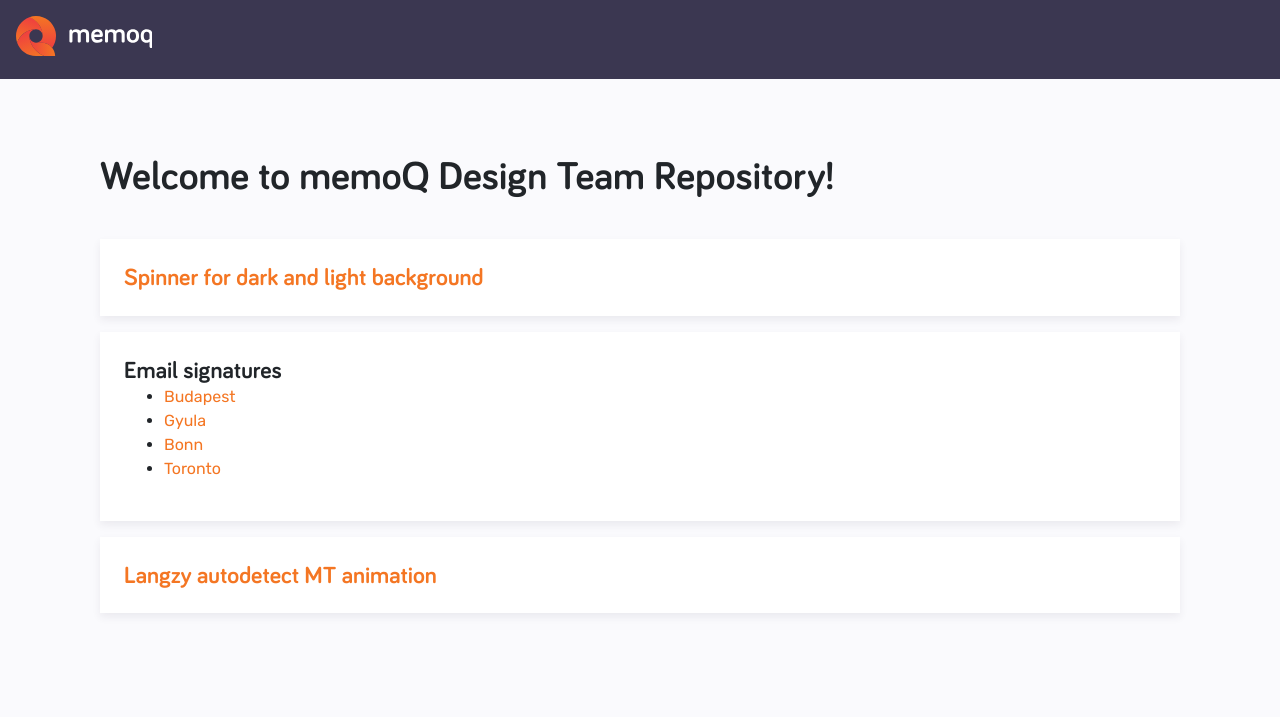
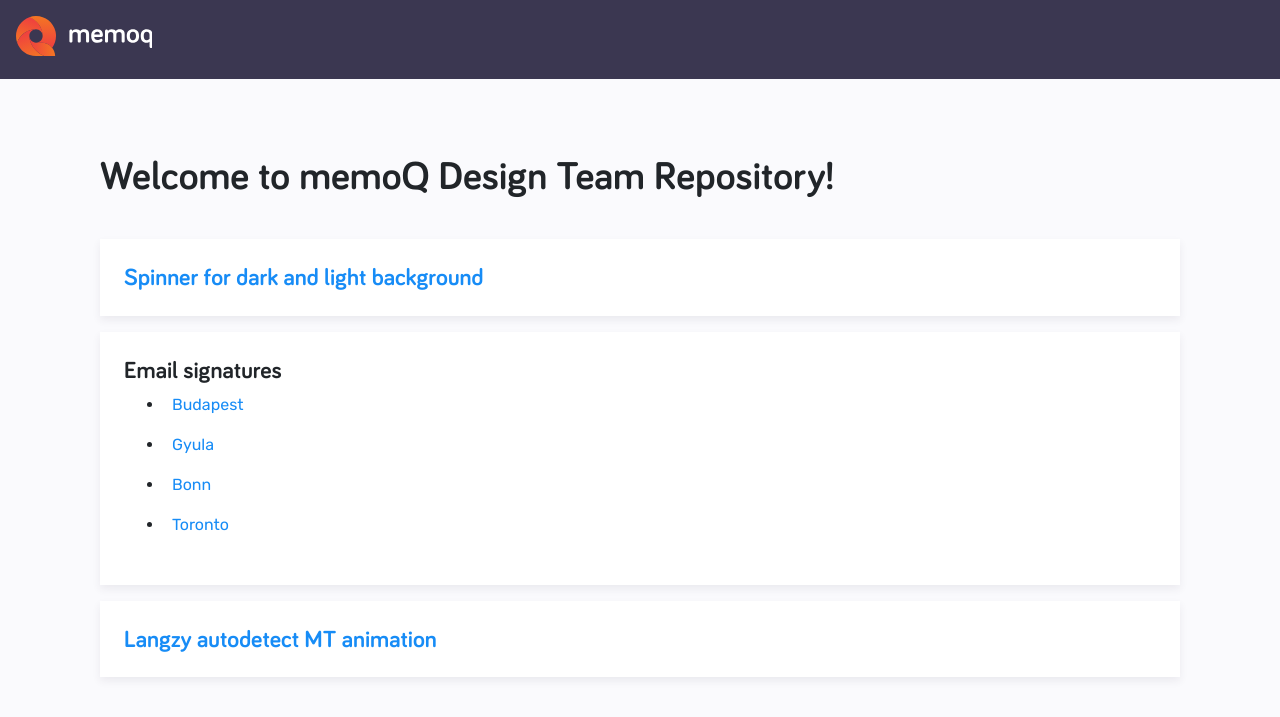
Before and after one commit to memoq-design/memoq-design.github.io, a Jekyll site: the page built from index.html, in a window 1280 px wide. Shown: the top 717 px of the page. Built offline with Jekyll 4.4.1, drawn with Linux system fonts in a browser that asks for light colours.

Commit message:
link color

```diff
--- a/css/layout.css
+++ b/css/layout.css
@@ -18,7 +18,7 @@
 }
 
 a {
-  color: #F47623;
+  color: #178CF6;
 }
 
 a:hover {
@@ -57,4 +57,8 @@
   -webkit-box-shadow: 0px 4px 8px rgba(59, 55, 81, 0.08);
           box-shadow: 0px 4px 8px rgba(59, 55, 81, 0.08);
 }
+
+li {
+  padding: 8px;
+}
 /*# sourceMappingURL=layout.css.map */
```
Also changed, not shown: css/layout.scss (+8 -1 lines), 1 other file.
